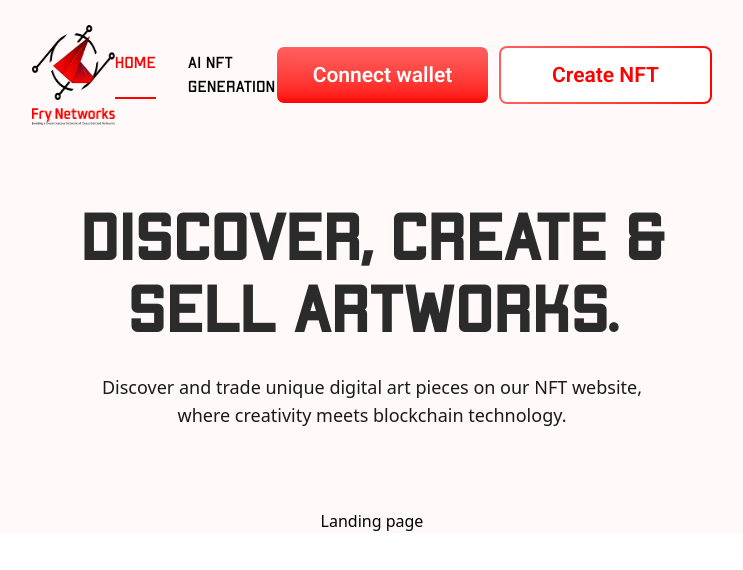
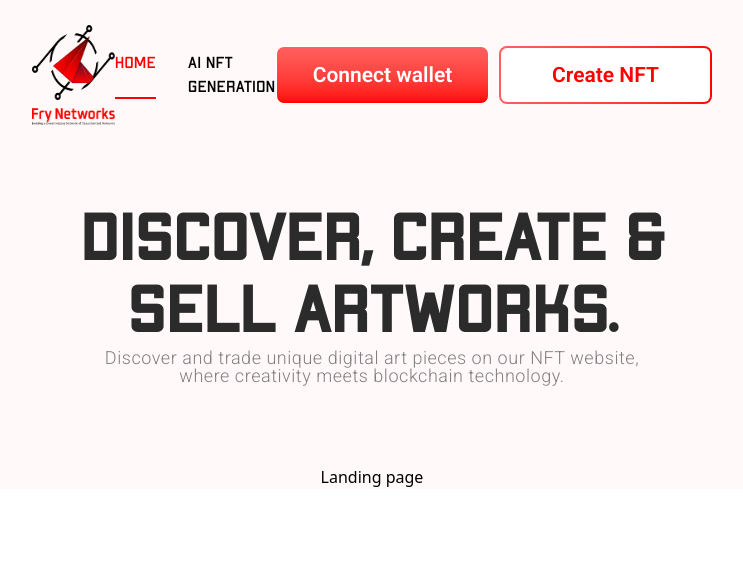
Before and after one commit to muznahrehman21/NFT, a React (Vite) app: page / in a window 1280 px wide. Shown: the top 570 px of the page, without its empty margins (268-1011 px from the left). Built offline with nearby package versions, Linux system fonts and the light colour scheme.

Commit message:
minor changes

```diff
--- a/src/components/hero/Hero.jsx
+++ b/src/components/hero/Hero.jsx
@@ -8,7 +8,7 @@ function Hero() {
           DISCOVER, CREATE & <br />
           SELL ARTWORKS.
         </h1>
-        <p className="mt-6 text-[#1a1a1a] text-lg">
+        <p className="font-roboto font-light text-[#808080] text-[18px] text-center align-middle leading-[100%] tracking-[0.03em]">
           Discover and trade unique digital art pieces on our NFT website,
           <br />
           where creativity meets blockchain technology.
```
